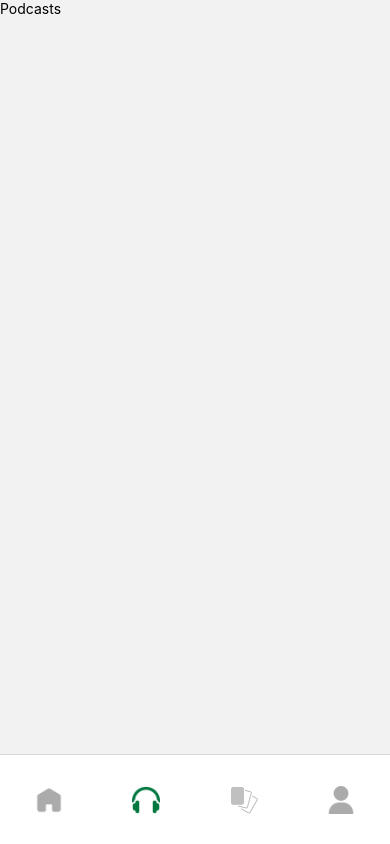
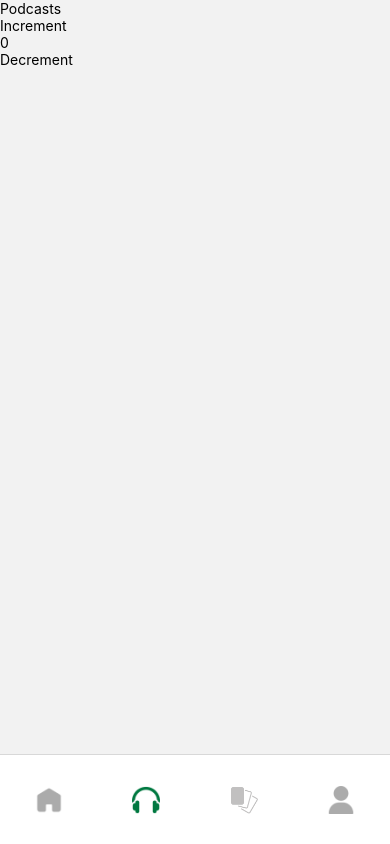
Before and after one commit to anhhtu/Newsarea, a React Native app: screen /PodcastScreen in a window 390 px wide. Built offline with nearby package versions, Linux system fonts and the light colour scheme.

Commit message:
setup Redux

```diff
--- a/App.js
+++ b/App.js
@@ -1,7 +1,12 @@
+import store from "./src/redux/store";
+import { Provider } from "react-redux";
+
 import AppNavigation from "./Navigation";
 
 export default function App() {
   return (
-    <AppNavigation/>
+    <Provider store={store}>
+      <AppNavigation />
+    </Provider>
   );
-};
+}
--- a/package.json
+++ b/package.json
@@ -18,7 +18,8 @@
     "react": "18.2.0",
     "react-native": "0.71.6",
     "react-native-safe-area-context": "4.5.0",
-    "react-native-screens": "~3.20.0"
+    "react-native-screens": "~3.20.0",
+    "react-redux": "^8.0.5"
   },
   "devDependencies": {
     "@babel/core": "^7.20.0"
--- /dev/null
+++ b/src/components/home/MiddleView.js
@@ -0,0 +1,25 @@
+import { StyleSheet, Text, View, FlatList } from "react-native";
+import React from "react";
+
+import { PostsData } from "../../data/posts";
+import renderPost from "./Post";
+
+const MiddleView = () => {
+  return (
+    <View style={styles.middleView}>
+      <FlatList
+        data={PostsData}
+        renderItem={renderPost}
+        keyExtractor={(item) => item.id}
+      />
+    </View>
+  );
+};
+
+export default MiddleView;
+
+const styles = StyleSheet.create({
+  middleView: {
+    flex: 15,
+  },
+});
--- /dev/null
+++ b/src/redux/Counter.js
@@ -0,0 +1,22 @@
+import React from "react";
+import { View, TouchableOpacity, Text } from "react-native";
+
+import { useSelector, useDispatch } from "react-redux";
+import { increment, decrement } from "./slice";
+
+export function Counter() {
+    const count = useSelector(state => state.counter.value)
+    const dispatch = useDispatch()
+
+    return (
+        <View>
+            <TouchableOpacity onPress={() => dispatch(increment())}>
+                <Text>Increment</Text>
+            </TouchableOpacity>
+            <Text>{count}</Text>
+            <TouchableOpacity onPress={() => dispatch(decrement())}>
+                <Text>Decrement</Text>
+            </TouchableOpacity>
+        </View>
+    )
+}
--- /dev/null
+++ b/src/redux/slice.js
@@ -0,0 +1,27 @@
+import { createSlice } from "@reduxjs/toolkit";
+import { PostsData } from "../data/posts";
+
+export const counterSlice = createSlice({
+    name: 'counter',
+    initialState: {
+        value: 0,
+        postsToShow: PostsData
+    },
+
+    reducers: {
+        increment: state => {
+            state.value += 1
+        },
+        decrement: state => {
+            state.value -= 1
+        },
+        incrementByAmount: (state, action) => {
+            state.value += action.payload
+        }
+    }
+})
+
+// Action creators are generated for each case reducer function
+export const { increment, decrement, incrementByAmount } = counterSlice.actions
+
+export default counterSlice.reducer
--- /dev/null
+++ b/src/redux/store.js
@@ -0,0 +1,8 @@
+import { configureStore } from "@reduxjs/toolkit";
+import counterReducer from './slice'
+
+export default configureStore({
+    reducer: {
+        counter: counterReducer
+    }
+})
--- a/src/screens/Home.js
+++ b/src/screens/Home.js
@@ -1,30 +1,19 @@
 import {
   StyleSheet,
   View,
-  FlatList,
 } from "react-native";
 import React from "react";
-import { useState } from "react";
 import { SafeAreaView } from "react-native-safe-area-context";
 
-import { PostsData } from "../data/posts";
-import renderPost from "../components/home/Post";
 import TopView from "../components/home/TopView";
+import MiddleView from "../components/home/MiddleView";
 
 const Home = () => {
-  const [filteredPostsData, setFilteredPostsData] = useState(PostsData);
 
   return (
     <SafeAreaView style={styles.container}>
       <TopView/>
-
-      <View style={styles.middleView}>
-        <FlatList
-          data={PostsData}
-          renderItem={renderPost}
-          keyExtractor={(item) => item.id}
-        />
-      </View>
+      <MiddleView/>
       <View style={styles.bottomView}></View>
     </SafeAreaView>
   );
@@ -38,10 +27,6 @@ const styles = StyleSheet.create({
     backgroundColor: "#FFFFFF",
   },
 
-  middleView: {
-    flex: 15,
-  },
-
   bottomView: {
     height: 50,
   },
--- a/src/screens/Podcasts.js
+++ b/src/screens/Podcasts.js
@@ -1,10 +1,13 @@
 import { SafeAreaView, StyleSheet, Text, View } from 'react-native'
 import React from 'react'
+
+import { Counter } from '../redux/Counter'
 
 const Podcasts = () => {
   return (
     <SafeAreaView>
       <Text>Podcasts</Text>
+      <Counter/>
     </SafeAreaView>
   )
 }
--- a/src/screens/Series.js
+++ b/src/screens/Series.js
@@ -1,10 +1,14 @@
 import { StyleSheet, Text, View, SafeAreaView } from 'react-native'
 import React from 'react'
 
+import { useSelector } from 'react-redux'
+
 const Series = () => {
+  const count = useSelector(state => state.counter.value)
+
   return (
     <SafeAreaView>
-      <Text>Series</Text>
+      <Text>Series {count}</Text>
     </SafeAreaView>
   )
 }
```
Also changed, not shown: 1 other file (tests, documents, lock files or other folders).
